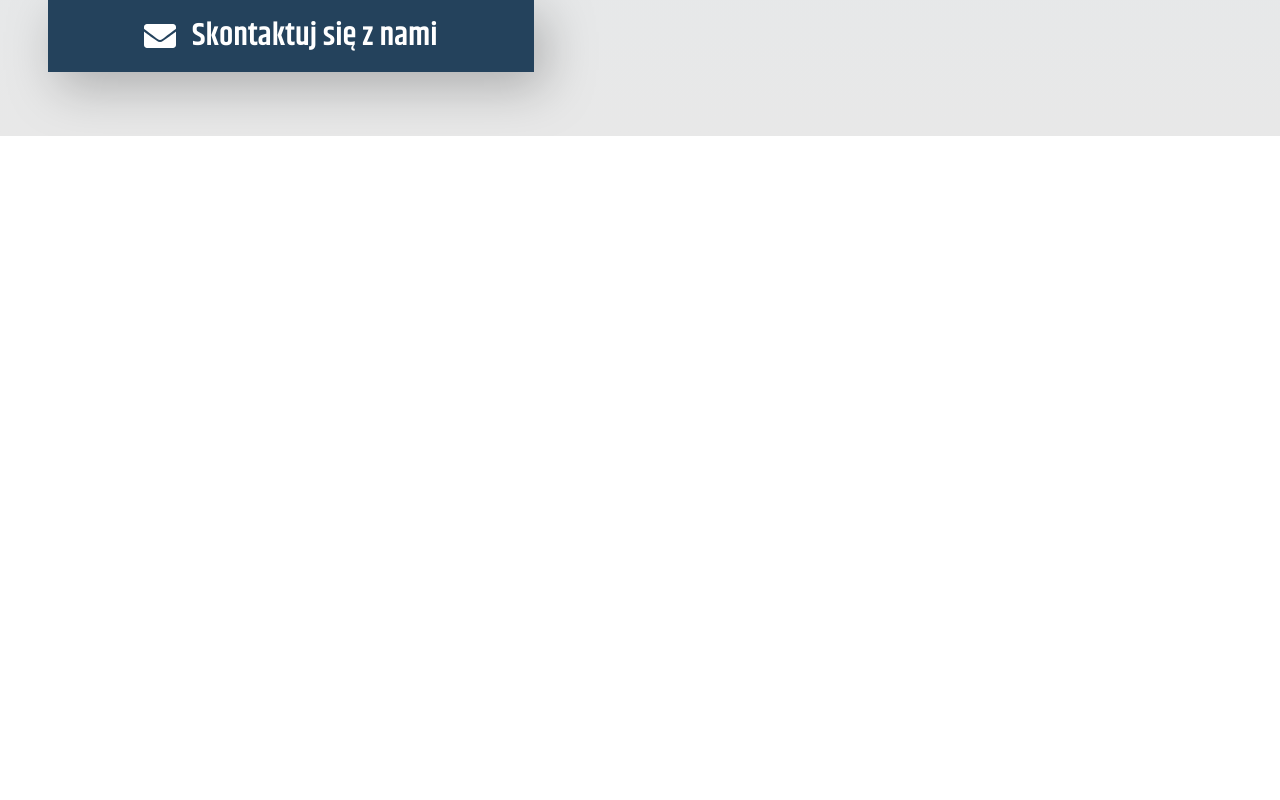
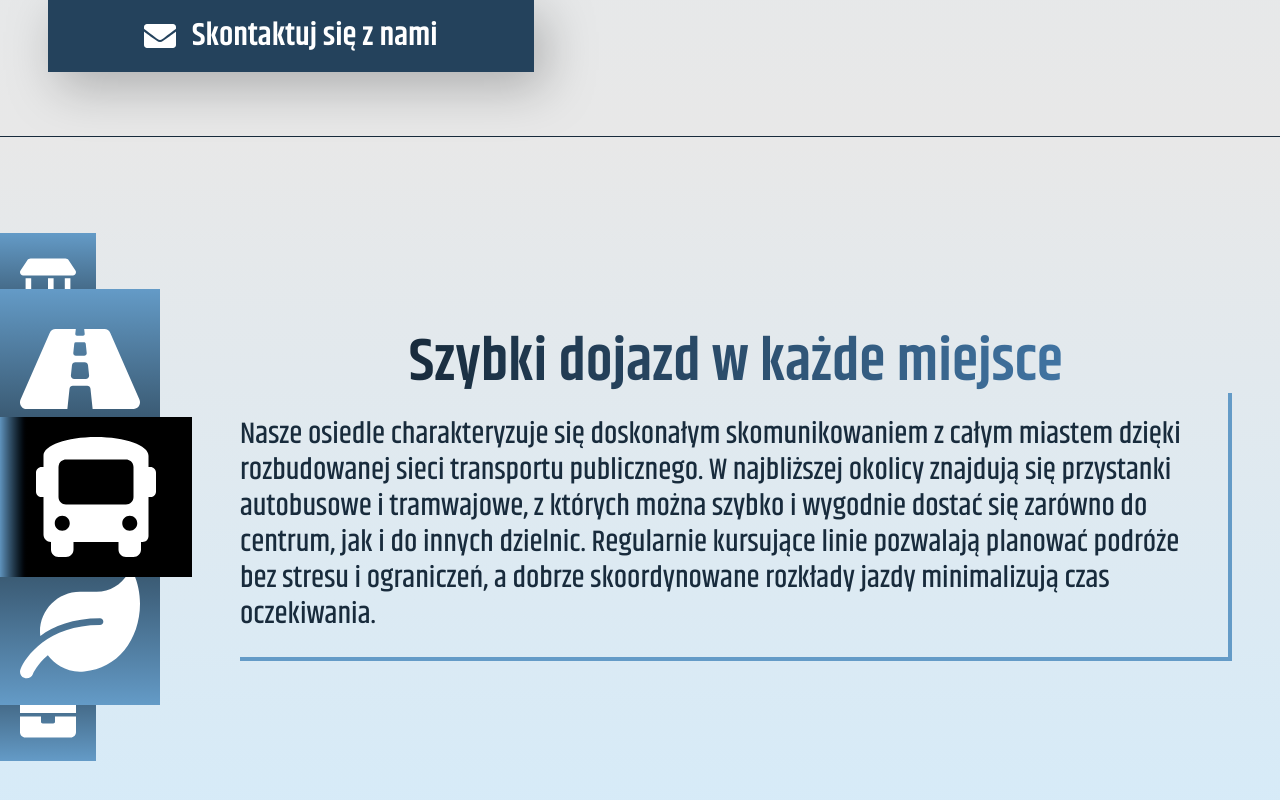
Before and after one commit to ruffaaw/grabowki-website, a Next.js app: page / in a window 1280 px wide. Shown: the part 2585-3385 px from the top of the page. Before the commit the page ends 2721 px from the top, so only its background shows below. Built offline with nearby package versions, Linux system fonts and the light colour scheme.

Commit message:
feat: added Profits section

```diff
--- /dev/null
+++ b/app/components/Profits.tsx
@@ -0,0 +1,149 @@
+"use client";
+import { useState } from "react";
+import { useDrag } from "@use-gesture/react";
+import clsx from "clsx";
+import { FaBriefcase, FaBus, FaLeaf, FaRoad } from "react-icons/fa";
+import { FaShop } from "react-icons/fa6";
+
+const icons = [
+  {
+    Icon: FaShop,
+    label: "Sklepy w pobliżu",
+    description: (
+      <span>
+        {" "}
+        W najbliższym otoczeniu osiedla znajduje się wiele sklepów spożywczych,
+        punktów usługowych i&nbsp;lokali gastronomicznych, co umożliwia szybkie
+        i&nbsp;wygodne załatwienie codziennych spraw. Dostępność aptek, piekarni
+        i&nbsp;supermarketów sprawia, że mieszkańcy nie muszą tracić czasu na
+        dojazdy, a&nbsp;większość potrzeb można zrealizować w&nbsp;zasięgu kilku
+        minut spacerem.
+      </span>
+    ),
+  },
+  {
+    Icon: FaRoad,
+    label: "Dobre drogi",
+    description: (
+      <span>
+        {" "}
+        Osiedle położone jest w&nbsp;bliskim sąsiedztwie głównych arterii
+        komunikacyjnych, co zapewnia szybki wyjazd w&nbsp;różnych kierunkach
+        miasta. Nowoczesna infrastruktura drogowa oraz rozbudowana sieć ścieżek
+        rowerowych umożliwia wygodne poruszanie się nie tylko autem, ale także
+        rowerem czy hulajnogą elektryczną.
+      </span>
+    ),
+  },
+  {
+    Icon: FaBus,
+    label: "Szybki dojazd w każde miejsce",
+    description: (
+      <span>
+        Nasze osiedle charakteryzuje się doskonałym skomunikowaniem z&nbsp;całym
+        miastem dzięki rozbudowanej sieci transportu publicznego.
+        W&nbsp;najbliższej okolicy znajdują się przystanki autobusowe
+        i&nbsp;tramwajowe, z&nbsp;których można szybko i&nbsp;wygodnie dostać
+        się zarówno do centrum, jak i&nbsp;do innych dzielnic. Regularnie
+        kursujące linie pozwalają planować podróże bez stresu i&nbsp;ograniczeń,
+        a&nbsp;dobrze skoordynowane rozkłady jazdy minimalizują czas
+        oczekiwania.
+      </span>
+    ),
+  },
+  {
+    Icon: FaLeaf,
+    label: "Przestrzeń zielona",
+    description: (
+      <span>
+        Liczne parki, skwery oraz tereny rekreacyjne wokół osiedla sprzyjają
+        codziennej aktywności fizycznej i&nbsp;wypoczynkowi. Zielone otoczenie
+        pozwala na relaks z&nbsp;rodziną, jogging czy spacery z&nbsp;psem
+        w&nbsp;ciszy i&nbsp;z&nbsp;dala od miejskiego zgiełku, co pozytywnie
+        wpływa na samopoczucie mieszkańców.
+      </span>
+    ),
+  },
+  {
+    Icon: FaBriefcase,
+    label: "Blisko pracy",
+    description: (
+      <span>
+        {" "}
+        Dogodne położenie osiedla w&nbsp;pobliżu parków biznesowych
+        i&nbsp;głównych centrów biurowych umożliwia szybki i&nbsp;bezproblemowy
+        dojazd do pracy. Oszczędność czasu na codziennych dojazdach przekłada
+        się na większy komfort życia oraz więcej czasu dla rodziny i&nbsp;na
+        odpoczynek po godzinach.
+      </span>
+    ),
+  },
+];
+
+export default function Profits() {
+  const [currentIndex, setCurrentIndex] = useState(2);
+
+  const bind = useDrag(({ movement: [, my], last }) => {
+    if (Math.abs(my) > 50 && last) {
+      if (my > 0) {
+        setCurrentIndex((prev) => (prev - 1 + icons.length) % icons.length);
+      } else {
+        setCurrentIndex((prev) => (prev + 1) % icons.length);
+      }
+    }
+  });
+
+  const getIconAt = (offset: number) => {
+    const index = (currentIndex + offset + icons.length) % icons.length;
+    return icons[index];
+  };
+
+  return (
+    <section
+      id="profity"
+      className="flex flex-col pr-12 py-24 bg-transparent bg-linear-to-b to-[#D5EBF9] from-[#E8E8E8] border-t-[1px] border-[#182B3C]"
+    >
+      <div className="flex flex-row items-center gap-12">
+        <div
+          {...bind()}
+          className="flex flex-col items-start cursor-grab select-none active:cursor-grabbing"
+          style={{ touchAction: "none" }}
+        >
+          {[-2, -1, 0, 1, 2].map((offset, i) => {
+            const { Icon } = getIconAt(offset);
+            const sizeClass = clsx(
+              offset === -2 &&
+                "bg-transparent bg-gradient-to-b from-[#649BC7] to-[#314C61] p-5 flex items-center justify-center w-24 h-24 -mb-10 z-0",
+              offset === -1 &&
+                "bg-transparent bg-gradient-to-b from-[#649BC7] to-[#314C61] p-5 flex items-center justify-center w-40 h-40 -mb-8 z-10",
+              offset === 0 &&
+                "bg-transparent bg-gradient-to-r from-[#5F93BD] to-[#000000] to-15% p-5 flex items-center justify-center w-48 h-40 z-20",
+              offset === 1 &&
+                "bg-transparent bg-gradient-to-b to-[#649BC7] from-[#314C61] p-5 flex items-center justify-center w-40 h-40 -mt-8 z-10",
+              offset === 2 &&
+                "bg-transparent bg-gradient-to-b to-[#649BC7] from-[#314C61] p-5 flex items-center justify-center w-24 h-24 -mt-10 z-0"
+            );
+
+            return (
+              <div
+                key={offset}
+                className={`p-5 flex items-center justify-center ${sizeClass}`}
+              >
+                <Icon className="text-white w-full h-full" />
+              </div>
+            );
+          })}
+        </div>
+
+        <div className="flex flex-col items-center justify-center w-full h-full">
+          <h2 className="text-6xl font-semibold bg-gradient-to-r from-[#182B3C] to-[#4174A2] bg-clip-text text-transparent w-fit">
+            {getIconAt(0).label}
+          </h2>
+          <p className="text-3xl font-medium text-[#182B3C] border-b-4 border-r-4 border-[#649BC7] py-6 pr-4">
+            {getIconAt(0).description}
+          </p>
+        </div>
+      </div>
+    </section>
+  );
+}
--- a/app/page.tsx
+++ b/app/page.tsx
@@ -1,6 +1,7 @@
 import AboutInvestment from "./components/AboutInvestment";
 import Header from "./components/Header";
 import HomeSection from "./components/HomeSection";
+import Profits from "./components/Profits";
 import "./globals.css";
 
 export default function Home() {
@@ -10,6 +11,7 @@ export default function Home() {
         <Header />
         <HomeSection />
         <AboutInvestment />
+        <Profits />
       </main>
       <footer className=""></footer>
     </div>
```
